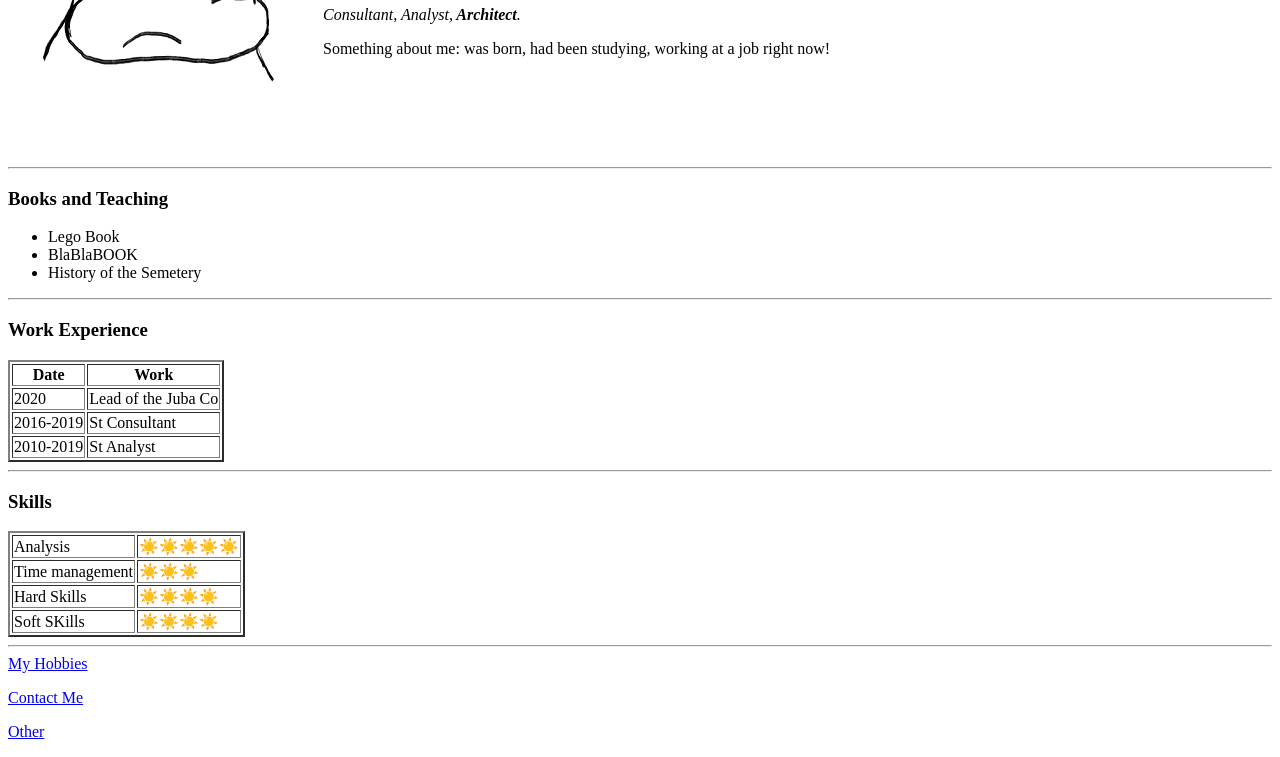
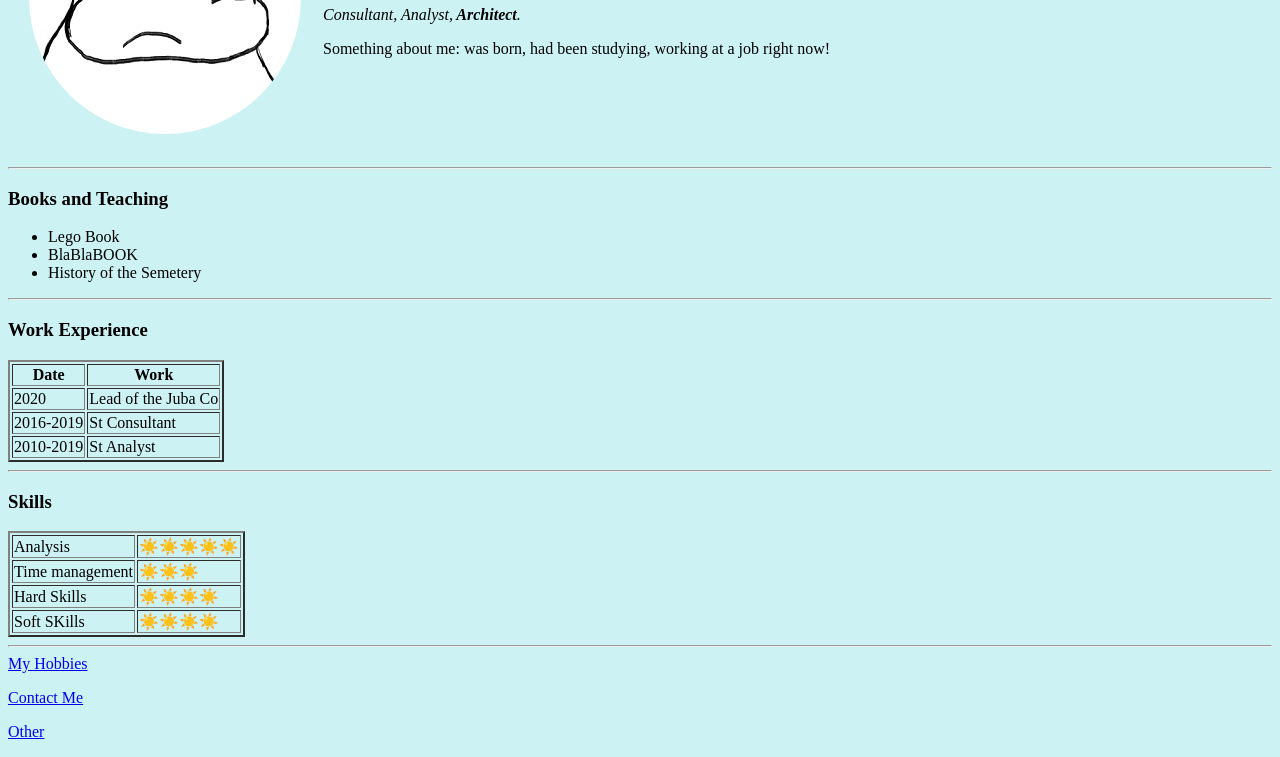
Before and after one commit to Jubalyaka/ts, a plain HTML site: page index.html in a window 1280 px wide. Shown: the part 167-924 px from the top of the page. Drawn offline with Linux system fonts and the light colour scheme.

Commit message:
Update index.html

```diff
--- a/index.html
+++ b/index.html
@@ -6,7 +6,7 @@
   <title>Hams Ter Personal Site</title>
 </head>
 
-<body>
+<body style="background-color: #ccf2f4;">
   <table cellspacing='20'>
     <tr>
       <td> <img src="images\Hams.png" alt="Hams`s photo"></td>
```
